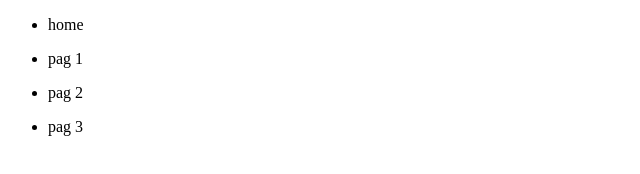
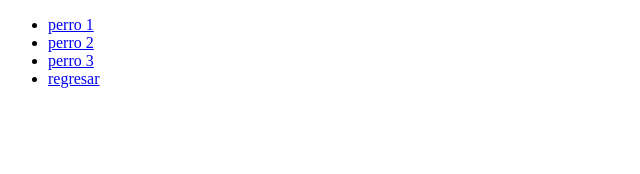
Before and after one commit to Joserodriguez08/taller-2, a plain HTML site: page index.html in a window 1280 px wide. Shown: the whole page, without its empty margins (0-640 px from the left). Drawn offline with Linux system fonts and the light colour scheme.

```diff
--- a/index.html
+++ b/index.html
@@ -10,25 +10,21 @@
     <nav>
 <ul>
     <li>
-        home
+       <a href="./pag_2.html">perro 1</a>
+    </li>
+
+    <li>
+       <a href="./pag_3.html">perro 2</a>
+    </li>
+
+    <li>
+      <a href="./pag_4.html">perro 3</a>
+    </li>
+
+    <li>
+       <a href="./index.html">regresar</a>
     </li>
 </ul>
-<ul>
-    <li>
-        pag 1
-    </li>
-</ul>
-<ul>
-    <li>
-        pag 2
-    </li>
-</ul>
-<ul>
-    <li>
-        pag 3
-    </li>
-</ul>
-
 
 
     </nav>
```
Also changed, not shown: pag_2.html (+17 -0 lines), pag_3.html (+17 -0 lines), pag_4.html (+17 -0 lines), img/perro_1.jpg (added), img/perro_2.jpg (added), img/perro_3.jpg (added), img/perro_4.jpg (added).
